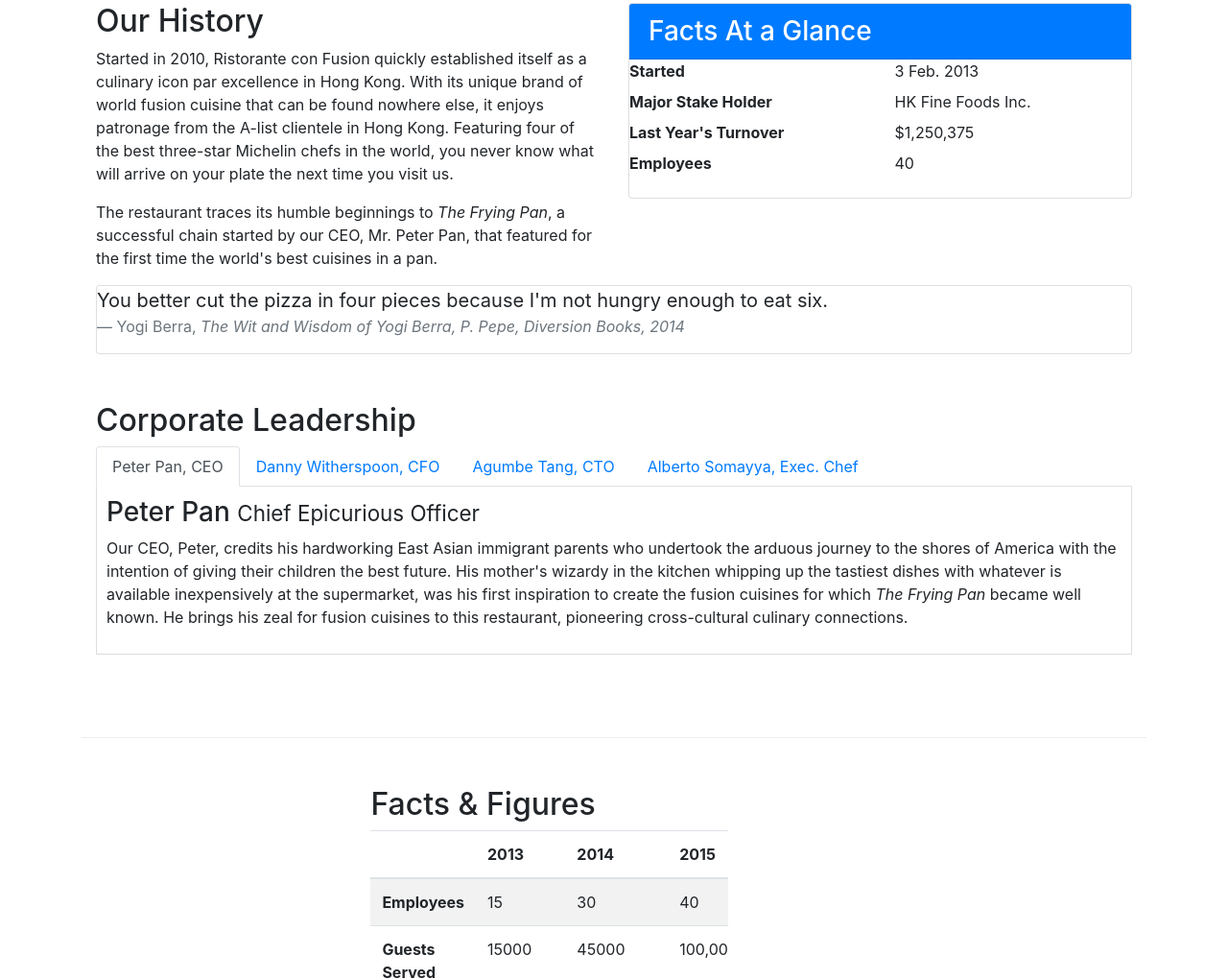
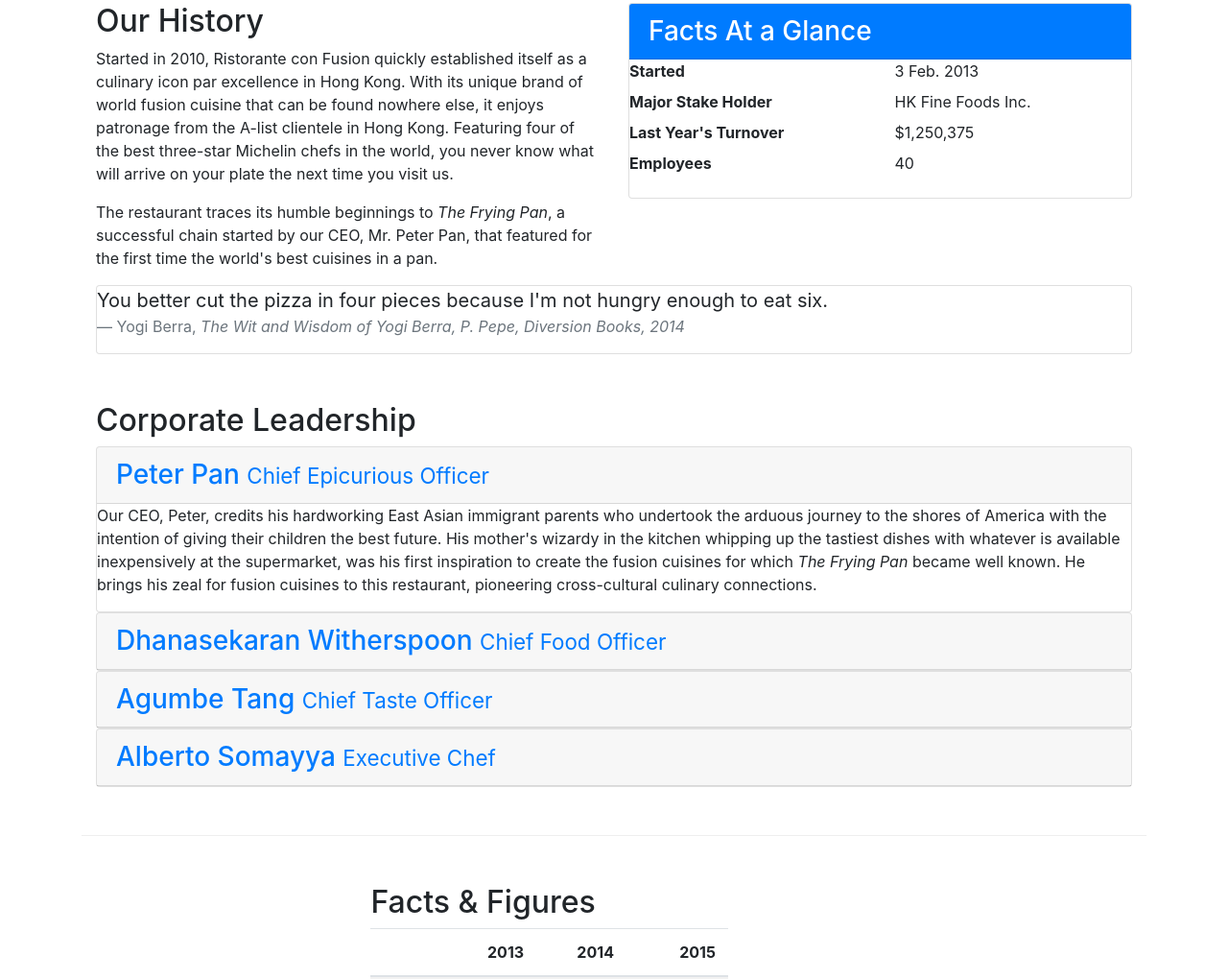
Before and after one commit to EmranAhmed00/Bootstrap, a website: page aboutus.html in a window 1280 px wide. Shown: the part 428-1448 px from the top of the page at 96% size. Drawn offline with nearby package versions, Linux system fonts and the light colour scheme.

Commit message:
Accordion

```diff
--- a/aboutus.html
+++ b/aboutus.html
@@ -116,49 +116,76 @@
             <div class="col-12">
                 <h2>Corporate Leadership</h2>
 
-                   <ul class="nav nav-tabs">
-                    <li class="nav-item">
-                      <a class="nav-link active" href="#peter"
-                        role="tab" data-toggle="tab">Peter Pan, CEO</a>
-                    </li>
-                    <li class="nav-item">
-                      <a class="nav-link" href="#danny" role="tab"
-                        data-toggle="tab">Danny Witherspoon, CFO</a>
-                    </li>
-                    <li class="nav-item">
-                      <a class="nav-link" href="#agumbe"role="tab"
-                        data-toggle="tab">Agumbe Tang, CTO</a>
-                    </li>
-                    <li class="nav-item">
-                      <a class="nav-link" href="#alberto" role="tab"
-                        data-toggle="tab">Alberto Somayya, Exec. Chef</a>
-                    </li>
-                </ul>
 
-                    <div class="tab-content">
 
-                       <div role="tabpanel" class="tab-pane fade show active" id="peter">
-                       <h3>Peter Pan <small>Chief Epicurious Officer</small></h3>
+                    <div id="accordian" role="tablist">
+                        <div class="card">
+                            <div class="card-header" role="tab" id="peterhead">
+                                <h3 class="mb-0">
+                            <a data-toggle="collapse" data-parent="#accordion" href="#peter">
+                            Peter Pan <small>Chief Epicurious Officer</small>
+                            </a>
+                        </h3>
+
+                            </div>
+                       <div role="tabpanel" class="collapse show" id="peter">
+                           <div class="card-block">
                         <p class="hidden-xs-down">Our CEO, Peter, credits his hardworking East Asian immigrant parents who undertook the arduous journey to the shores of America with the intention of giving their children the best future. His mother's wizardy in the kitchen whipping up the tastiest dishes with whatever is available inexpensively at the supermarket, was his first inspiration to create the fusion cuisines for which <em>The Frying Pan</em> became well known. He brings his zeal for fusion cuisines to this restaurant, pioneering cross-cultural culinary connections.</p>
                                     </div>
+                                   </div>
+                            </div>
 
-                          <div role="tabpanel" class="tab-pane fade" id="danny">
 
-                         <h3>Dhanasekaran Witherspoon <small>Chief Food Officer</small></h3>
+                        <div class="card">
+                        <div class="card-header" role="tab" id="dannyhead">
+                            <h3 class="mb-0">
+                                <a class="collapsed" data-toggle ="collapse" data-parent="#accordian" href="#danny">
+                                Dhanasekaran Witherspoon <small>Chief Food Officer</small>
+                                    </a>
+                                    </h3>
+                            </div>
+
+                          <div role="tabpanel" class="collapse" id="danny">
+                          <div class="card-block">
                         <p class="hidden-xs-down">Our CFO, Danny, as he is affectionately referred to by his colleagues, comes from a long established family tradition in farming and produce. His experiences growing up on a farm in the Australian outback gave him great appreciation for varieties of food sources. As he puts it in his own words, <em>Everything that runs, wins, and everything that stays, pays!</em></p>
                                  </div>
+                                     </div>
+                                      </div>
 
-                             <div role="tabpanel" class="tab-pane fade" id="agumbe">
+                        <div class="card">
+                        <div class="card-header" role="tab" id="agumbehead">
+                            <h3 class="mb-0">
+                              <a class="collapsed" data-toggle ="collapse" data-parent="#accordian" href="#agumbe">                                   Agumbe Tang <small>Chief Taste Officer</small>
+                                    </a>
+                                    </h3>
 
-                            <h3>Agumbe Tang <small>Chief Taste Officer</small></h3>
+                            </div>
+                             <div role="tabpanel" class="collapse" id="agumbe">
+
+                            <div class="card-block">
                              <p class="hidden-xs-down">Blessed with the most discerning gustatory sense, Agumbe, our CTO, personally ensures that every dish that we serve meets his exacting tastes. Our chefs dread the tongue lashing that ensues if their dish does not meet his exacting standards. He lives by his motto, <em>You click only if you survive my lick.</em></p>
                                </div>
+                        </div>
+                            </div>
 
-                              <div role="tabpanel" class="tab-pane fade" id="alberto">
 
-                               <h3>Alberto Somayya <small>Executive Chef</small></h3>
+                        <div class="card">
+                            <div class="card-header" role="tab" id="albertohead">
+                            <h3 class="mb-0">
+                               <a class="collapsed" data-toggle ="collapse" dat-parent="#accordian" href="#alberto">
+                                Alberto Somayya <small>Executive Chef</small>
+                                    </a>
+                                    </h3>
+                            </div>
+
+
+                              <div role="tabpanel" class="collapse" id="alberto">
+
+                               <div class="card-block">
                                 <p class="hidden-xs-down">Award winning three-star Michelin chef with wide International experience having worked closely with whos-who in the culinary world, he specializes in creating mouthwatering Indo-Italian fusion experiences. He says, <em>Put together the cuisines from the two craziest cultures, and you get a winning hit! Amma Mia!</em></p>
-                                          </div>
+                                    </div>
+                            </div>
+                            </div>
                                   </div>
                               </div>
 
```
